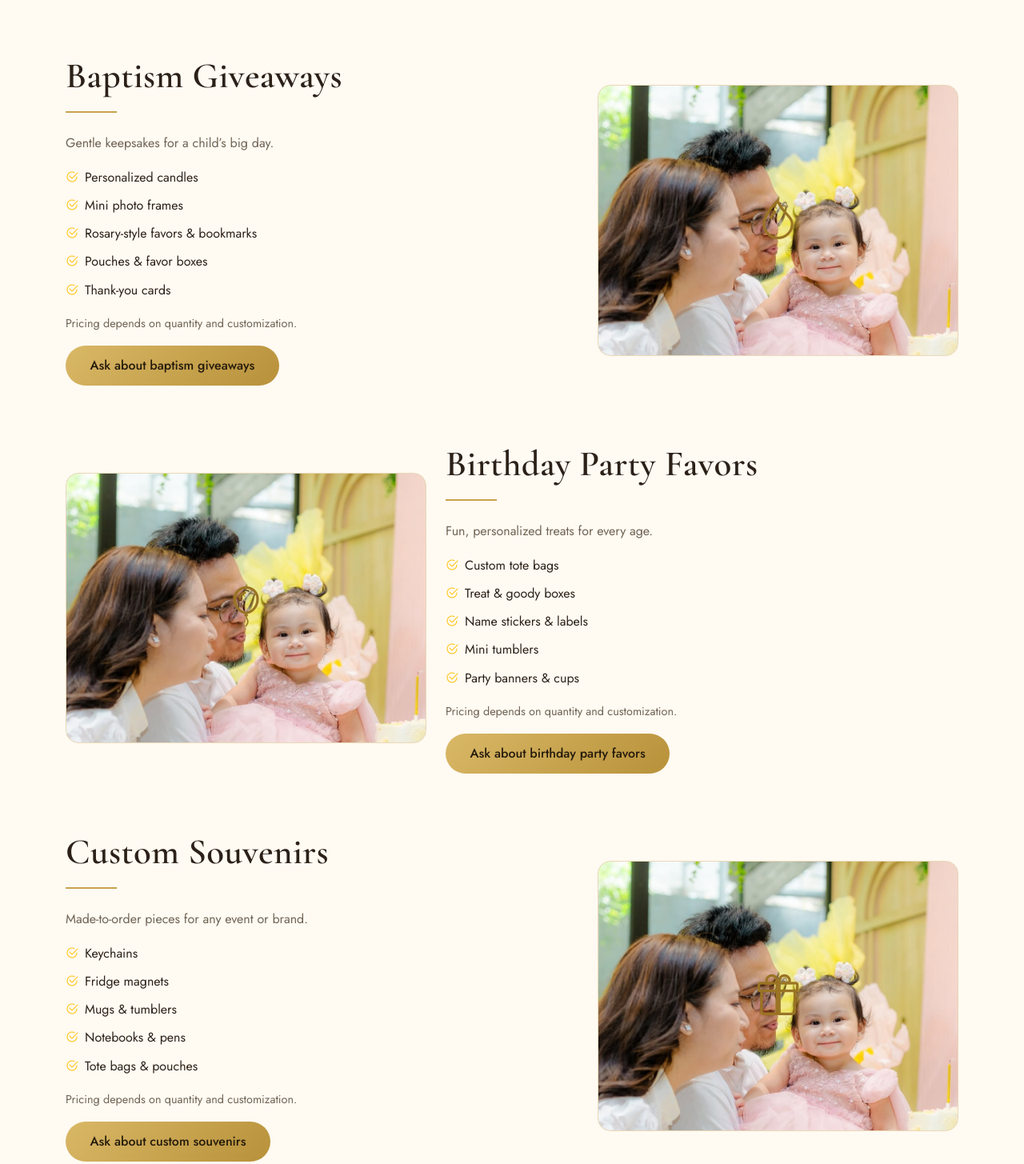
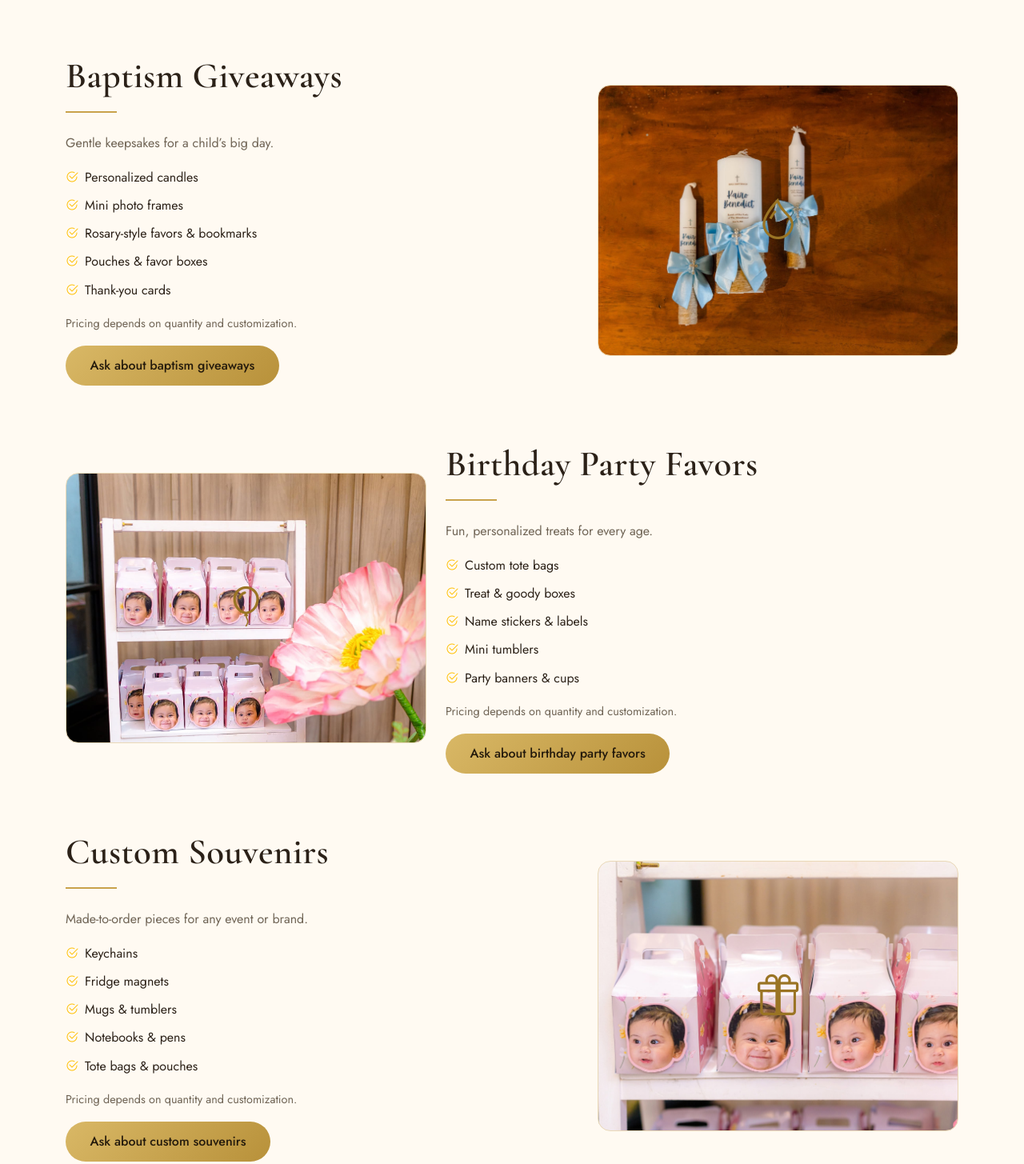
Before and after one commit to gefferxstorm/wonderprints.github.io, a plain HTML site: page products.html in a window 1280 px wide. Shown: the part 998-2453 px from the top of the page at 80% size. Drawn offline with nearby package versions, Linux system fonts and the light colour scheme.

Commit message:
Change product images

```diff
--- a/css/style.css
+++ b/css/style.css
@@ -35,6 +35,18 @@ section{scroll-margin-top:90px}
 .ph{aspect-ratio:4/3;border-radius:1rem;display:flex;align-items:center;justify-content:center;font-size:3.2rem;color:var(--gold-deep);
   background-image: url('../images/banner-image.jpg');border:1px solid var(--line);background-size: cover;}
 .ph.tall{aspect-ratio:4/5}
+.ph-bday {
+  background-image: url('../images/birthday.jpg') !important;border:1px solid var(--line);background-size: cover;
+}
+.ph-bapt {
+  background-image: url('../images/baptism.jpg') !important;border:1px solid var(--line);background-size: cover;
+}
+.ph-wedding {
+  background-image: url('../images/wedding.jpg') !important;border:1px solid var(--line);background-size: cover;
+}
+.ph-custom {
+  background-image: url('../images/custom.jpg') !important;border:1px solid var(--line);background-size: cover;
+}
 .card-gold{background:#fff;border:1px solid var(--line);border-radius:1.1rem;height:100%;transition:box-shadow .25s,transform .25s}
 .card-gold:hover{box-shadow:0 18px 36px -22px rgba(154,116,36,.6);transform:translateY(-3px)}
 .icon-circle{width:3.2rem;height:3.2rem;border-radius:50%;background:var(--champagne);color:var(--gold-deep);display:inline-flex;align-items:center;justify-content:center;font-size:1.4rem}
--- a/products.html
+++ b/products.html
@@ -54,7 +54,7 @@
  <li class="nav-item"><a class="btn btn-outline-gold btn-sm" href="#souvenirs">Custom Souvenirs</a></li>
 </ul>
 <div id="wedding" class="row g-4 align-items-center mb-5 pb-4">
- <div class="col-lg-5"><div class="ph" role="img" aria-label="Photo placeholder: wedding souvenirs"><i class="bi bi-heart"></i></div></div>
+ <div class="col-lg-5"><div class="ph ph-wedding" role="img" aria-label="Photo placeholder: wedding souvenirs"><i class="bi bi-heart"></i></div></div>
  <div class="col-lg-7"><h2>Wedding Souvenirs</h2><div class="divider"></div><p class="text-muted-2">Elegant favors for the couple&rsquo;s guests.</p>
   <ul class="list-unstyled">
    <li class="mb-2"><i class="bi bi-check2-circle text-warning me-2"></i>Personalized tumblers &amp; mugs</li>
@@ -67,7 +67,7 @@
   <a class="btn btn-gold" href="contact.html">Ask about wedding souvenirs</a></div>
 </div>
 <div id="baptism" class="row g-4 align-items-center mb-5 pb-4">
- <div class="col-lg-5 order-lg-2"><div class="ph" role="img" aria-label="Photo placeholder: baptism giveaways"><i class="bi bi-droplet"></i></div></div>
+ <div class="col-lg-5 order-lg-2"><div class="ph ph-bapt" role="img" aria-label="Photo placeholder: baptism giveaways"><i class="bi bi-droplet"></i></div></div>
  <div class="col-lg-7"><h2>Baptism Giveaways</h2><div class="divider"></div><p class="text-muted-2">Gentle keepsakes for a child&rsquo;s big day.</p>
   <ul class="list-unstyled">
    <li class="mb-2"><i class="bi bi-check2-circle text-warning me-2"></i>Personalized candles</li>
@@ -80,7 +80,7 @@
   <a class="btn btn-gold" href="contact.html">Ask about baptism giveaways</a></div>
 </div>
 <div id="birthday" class="row g-4 align-items-center mb-5 pb-4">
- <div class="col-lg-5"><div class="ph" role="img" aria-label="Photo placeholder: birthday party favors"><i class="bi bi-balloon"></i></div></div>
+ <div class="col-lg-5"><div class="ph ph-bday" role="img" aria-label="Photo placeholder: birthday party favors"><i class="bi bi-balloon"></i></div></div>
  <div class="col-lg-7"><h2>Birthday Party Favors</h2><div class="divider"></div><p class="text-muted-2">Fun, personalized treats for every age.</p>
   <ul class="list-unstyled">
    <li class="mb-2"><i class="bi bi-check2-circle text-warning me-2"></i>Custom tote bags</li>
@@ -93,7 +93,7 @@
   <a class="btn btn-gold" href="contact.html">Ask about birthday party favors</a></div>
 </div>
 <div id="souvenirs" class="row g-4 align-items-center mb-5 pb-4">
- <div class="col-lg-5 order-lg-2"><div class="ph" role="img" aria-label="Photo placeholder: custom souvenirs"><i class="bi bi-gift"></i></div></div>
+ <div class="col-lg-5 order-lg-2"><div class="ph ph-custom" role="img" aria-label="Photo placeholder: custom souvenirs"><i class="bi bi-gift"></i></div></div>
  <div class="col-lg-7"><h2>Custom Souvenirs</h2><div class="divider"></div><p class="text-muted-2">Made-to-order pieces for any event or brand.</p>
   <ul class="list-unstyled">
    <li class="mb-2"><i class="bi bi-check2-circle text-warning me-2"></i>Keychains</li>
```
Also changed, not shown: map.html (+2 -2 lines), images/baptism.jpg (added), images/birthday.jpg (added), images/custom.jpg (added), images/wedding.jpg (added).
